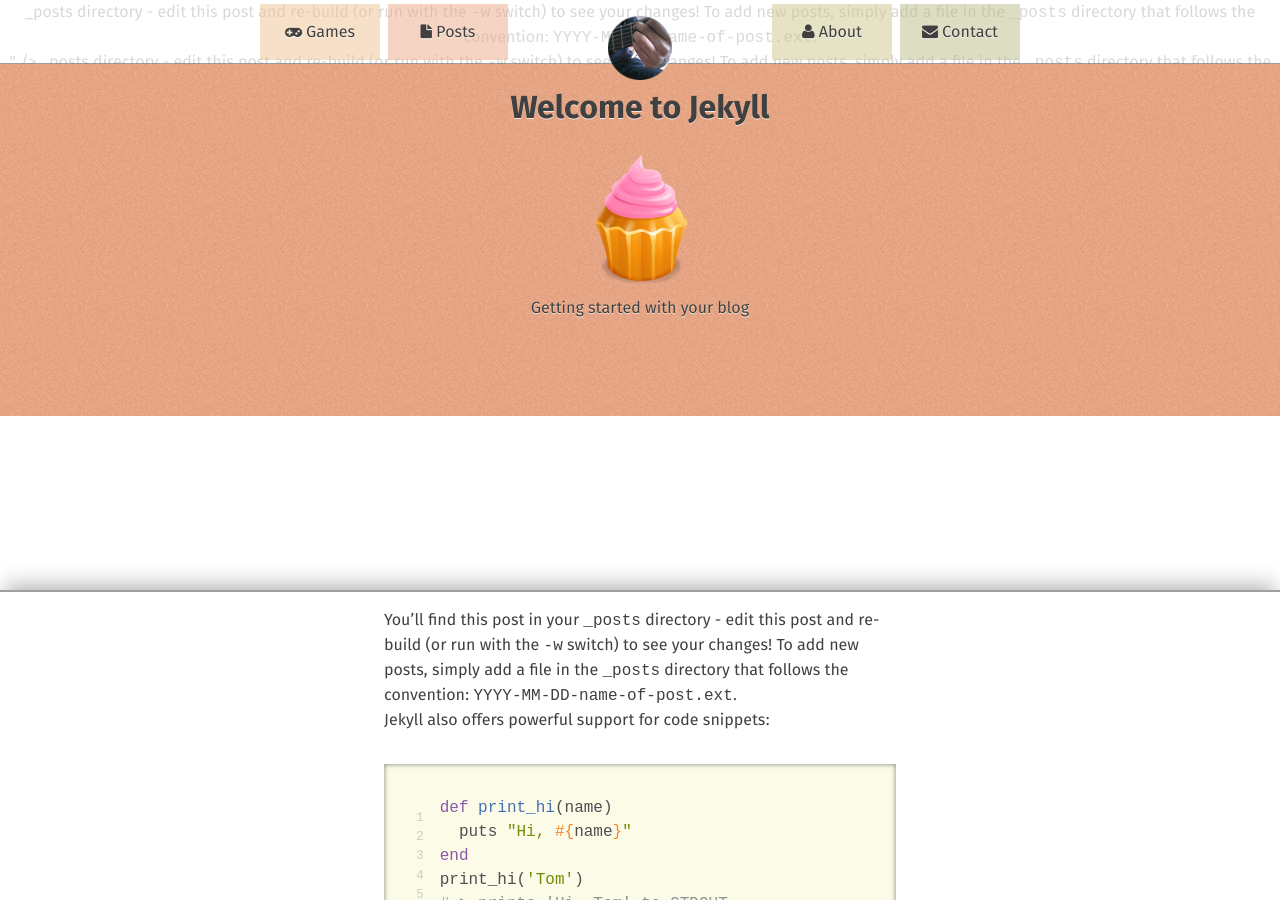
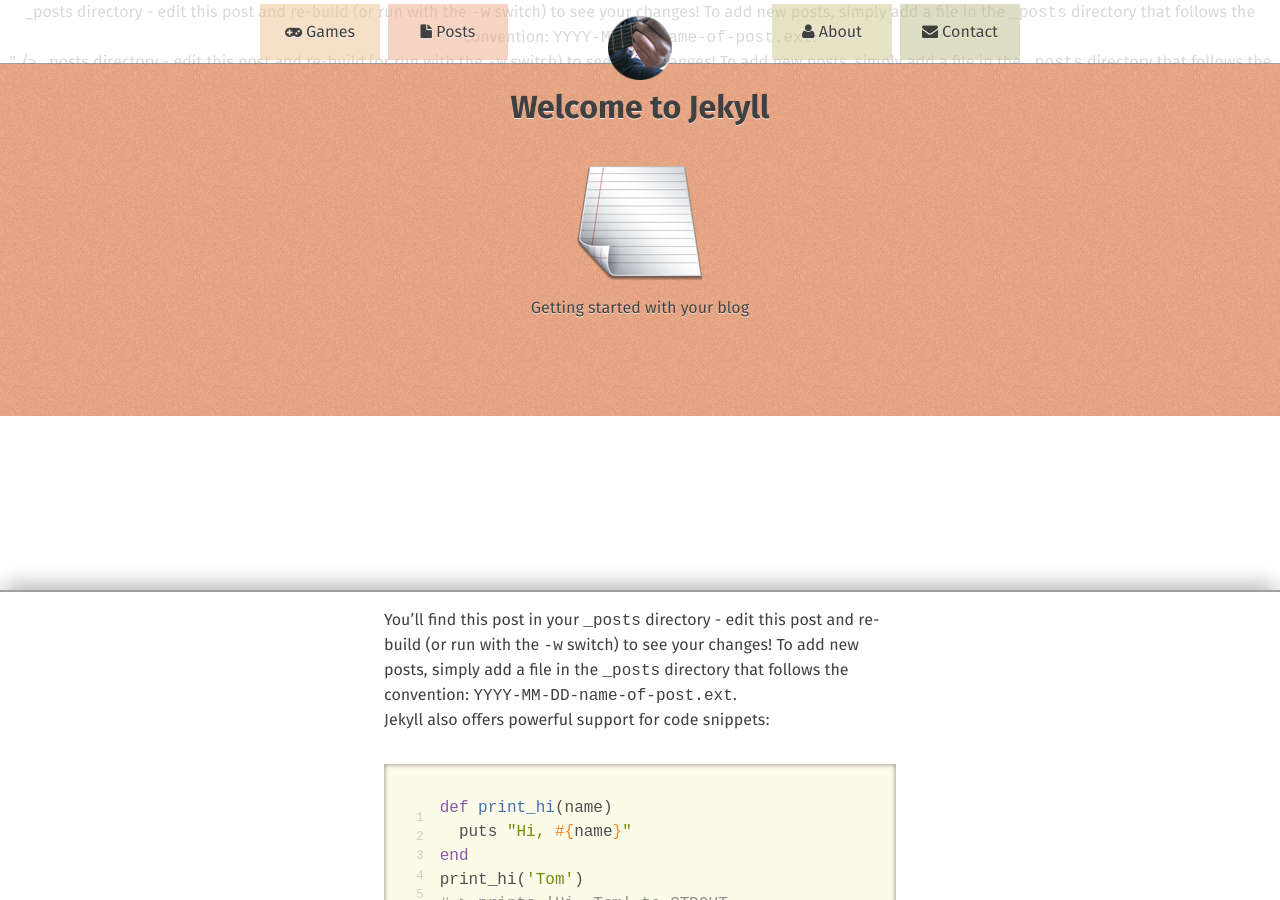
Before and after one commit to thergames/thergames.github.io, a Jekyll site: the page built from _posts/2014-02-08-welcome-to-jekyll.markdown, in a window 1280 px wide and 900 px high. Built offline with Jekyll 4.4.1, drawn with Linux system fonts in a browser that asks for light colours; Markdown is read by kramdown in place of the engine named in the settings; comment, search, counter and statistics services are not loaded.

Commit message:
changed post icon

```diff
--- a/_posts/2014-02-08-welcome-to-jekyll.markdown
+++ b/_posts/2014-02-08-welcome-to-jekyll.markdown
@@ -7,7 +7,7 @@
 comments: true
 categories: posts
 
-logo: "logo/pastels-post.png"
+logo: "logo/thergames-posts.png"
 subtitle: ""
 description: "Getting started with your blog"
 ---
```
